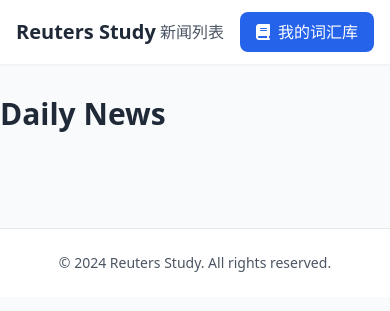
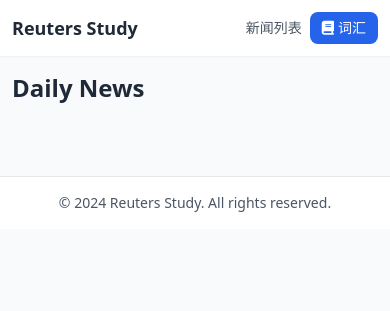
Before and after one commit to huiping192/reuters-study, a Flask app: template app/templates/list.html in a window 390 px wide. Shown: the top 311 px of the page. Run offline with Flask 3, Linux system fonts and the light colour scheme; the template is opened without the code that fills it, so the values that code supplies are empty; parts of the project's set-up code (start-up, migrations or seed data) failed here and were passed over; some libraries are stand-ins or nearby versions.

Commit message:
feat: add responsive design for mobile support
- Add viewport meta tag for mobile browsers
- Make container responsive (max-w-7xl on mobile, max-w-4xl on desktop)
- Adjust padding and font sizes for mobile
- Simplify navigation on mobile

```diff
--- a/app/templates/base.html
+++ b/app/templates/base.html
@@ -13,14 +13,15 @@
 <body class="bg-gray-50">
     <!-- 顶部导航栏 -->
     <nav class="bg-white shadow-sm">
-        <div class="max-w-4xl mx-auto px-4">
-            <div class="flex justify-between items-center h-16">
-                <a href="/" class="text-xl font-bold text-gray-800">Reuters Study</a>
-                <div class="flex items-center space-x-4">
-                    <a href="/" class="text-gray-600 hover:text-gray-900">新闻列表</a>
-                    <a href="/vocabulary" class="inline-flex items-center px-4 py-2 bg-blue-600 text-white rounded-lg hover:bg-blue-700 transition-colors">
-                        <i class="fas fa-book mr-2"></i>
-                        我的词汇库
+        <div class="max-w-7xl sm:max-w-4xl mx-auto px-3 sm:px-4">
+            <div class="flex justify-between items-center h-14 sm:h-16">
+                <a href="/" class="text-lg sm:text-xl font-bold text-gray-800">Reuters Study</a>
+                <div class="flex items-center space-x-2 sm:space-x-4">
+                    <a href="/" class="text-sm sm:text-base text-gray-600 hover:text-gray-900">新闻列表</a>
+                    <a href="/vocabulary" class="inline-flex items-center px-3 sm:px-4 py-1.5 sm:py-2 bg-blue-600 text-white text-sm rounded-lg hover:bg-blue-700 transition-colors">
+                        <i class="fas fa-book mr-1 sm:mr-2"></i>
+                        <span class="hidden sm:inline">我的词汇库</span>
+                        <span class="sm:hidden">词汇</span>
                     </a>
                 </div>
             </div>
@@ -34,7 +35,7 @@
 
     <!-- 页脚 -->
     <footer class="bg-white border-t mt-8">
-        <div class="max-w-4xl mx-auto px-4 py-6">
+        <div class="max-w-7xl sm:max-w-4xl mx-auto px-3 sm:px-4 py-4 sm:py-6">
             <p class="text-center text-gray-600 text-sm">
                 © 2024 Reuters Study. All rights reserved.
             </p>
--- a/app/templates/list.html
+++ b/app/templates/list.html
@@ -3,32 +3,32 @@
 {% block title %}Daily News{% endblock %}
 
 {% block content %}
-<div class="max-w-4xl mx-auto py-8">
-    <h1 class="text-3xl font-bold mb-8 text-gray-800">Daily News</h1>
+<div class="max-w-7xl sm:max-w-4xl mx-auto py-4 sm:py-8 px-3 sm:px-4">
+    <h1 class="text-2xl sm:text-3xl font-bold mb-6 sm:mb-8 text-gray-800">Daily News</h1>
 
     <!-- 新闻列表 -->
     <div class="space-y-4">
         {% for main_cat, sub_cats in news.items() %}
-        <div class="mb-8">
-            <h2 class="text-2xl font-bold mb-4 text-gray-800">{{ main_cat }}</h2>
+        <div class="mb-6 sm:mb-8">
+            <h2 class="text-xl sm:text-2xl font-bold mb-3 sm:mb-4 text-gray-800">{{ main_cat }}</h2>
             {% for sub_cat, items in sub_cats.items() %}
-            <div class="ml-4 mb-6">
-                <h3 class="text-lg font-semibold mb-3 text-gray-700">{{ sub_cat }}</h3>
-                <div class="space-y-3">
+            <div class="ml-0 sm:ml-4 mb-4 sm:mb-6">
+                <h3 class="text-base sm:text-lg font-semibold mb-2 sm:mb-3 text-gray-700">{{ sub_cat }}</h3>
+                <div class="space-y-2 sm:space-y-3">
                     {% for item in items %}
                     <a href="/news/{{ item.url | urlencode }}"
-                       class="block bg-white p-4 rounded-lg shadow hover:shadow-md transition">
+                       class="block bg-white p-3 sm:p-4 rounded-lg shadow hover:shadow-md transition">
                         <div class="flex justify-between items-start">
-                            <div class="flex-1">
-                                <h4 class="text-base font-medium text-gray-800">{{ item.title }}</h4>
-                                <div class="mt-1 text-sm text-gray-500">
-                                    <span class="bg-blue-100 text-blue-800 px-2 py-1 rounded">{{ main_cat }}</span>
+                            <div class="flex-1 min-w-0">
+                                <h4 class="text-sm sm:text-base font-medium text-gray-800 line-clamp-2">{{ item.title }}</h4>
+                                <div class="mt-1 text-xs sm:text-sm text-gray-500">
+                                    <span class="bg-blue-100 text-blue-800 px-2 py-0.5 rounded text-xs sm:text-sm">{{ main_cat }}</span>
                                     {% if sub_cat != "General" %}
-                                    <span class="bg-green-100 text-green-800 px-2 py-1 rounded ml-2">{{ sub_cat }}</span>
+                                    <span class="bg-green-100 text-green-800 px-2 py-0.5 rounded ml-1 sm:ml-2 text-xs sm:text-sm">{{ sub_cat }}</span>
                                     {% endif %}
                                 </div>
                             </div>
-                            <span class="text-sm text-gray-400 ml-4 whitespace-nowrap">{{ item.date }}</span>
+                            <span class="text-xs sm:text-sm text-gray-400 ml-2 sm:ml-4 whitespace-nowrap">{{ item.date }}</span>
                         </div>
                     </a>
                     {% endfor %}
--- a/app/templates/vocabulary/learn.html
+++ b/app/templates/vocabulary/learn.html
@@ -2,13 +2,14 @@
 <html lang="zh">
 <head>
     <meta charset="UTF-8">
+    <meta name="viewport" content="width=device-width, initial-scale=1.0">
     <meta name="viewport" content="width=device-width, initial-scale=1.0">
     <title>单词学习</title>
     <script src="https://cdn.tailwindcss.com"></script>
     <script src="https://cdn.jsdelivr.net/npm/chart.js"></script>
 </head>
 <body class="bg-gray-100 min-h-screen">
-    <div class="container mx-auto px-4 py-8">
+    <div class="container mx-auto px-4 py-4 sm:py-8">
         <!-- 顶部导航 -->
         <div class="flex justify-between items-center mb-8">
             <h1 class="text-2xl font-bold text-gray-800">单词学习</h1>
--- a/app/templates/vocabulary/list.html
+++ b/app/templates/vocabulary/list.html
@@ -3,7 +3,7 @@
 {% block title %}我的词汇库{% endblock %}
 
 {% block content %}
-<div class="container mx-auto px-4 py-8">
+<div class="container mx-auto px-4 py-4 sm:py-8">
     <div class="mb-8">
         <div class="flex justify-between items-center mb-4">
             <h1 class="text-3xl font-bold">我的词汇库</h1>
--- a/app/templates/vocabulary/sentence-review.html
+++ b/app/templates/vocabulary/sentence-review.html
@@ -2,13 +2,14 @@
 <html lang="zh">
 <head>
     <meta charset="UTF-8">
+    <meta name="viewport" content="width=device-width, initial-scale=1.0">
     <meta name="viewport" content="width=device-width, initial-scale=1.0">
     <title>句子复习 - 英语学习</title>
     <script src="https://cdn.tailwindcss.com"></script>
     <script src="https://cdn.jsdelivr.net/npm/chart.js"></script>
 </head>
 <body class="bg-gray-100 min-h-screen">
-    <div class="container mx-auto px-4 py-8">
+    <div class="container mx-auto px-4 py-4 sm:py-8">
         <!-- 顶部导航 -->
         <div class="flex justify-between items-center mb-8">
             <h1 class="text-2xl font-bold text-gray-800">句子复习</h1>
```
Also changed, not shown: app/templates/detail.html (+5 -4 lines).
